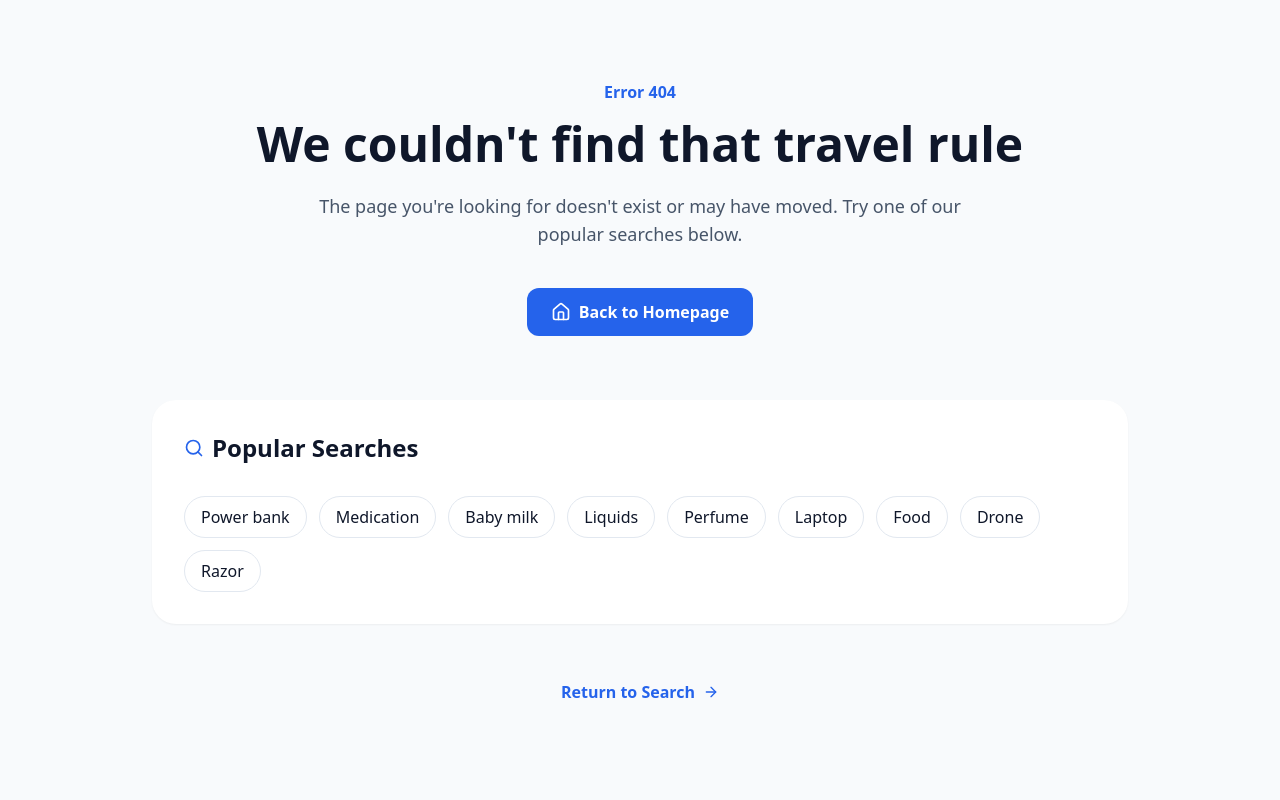
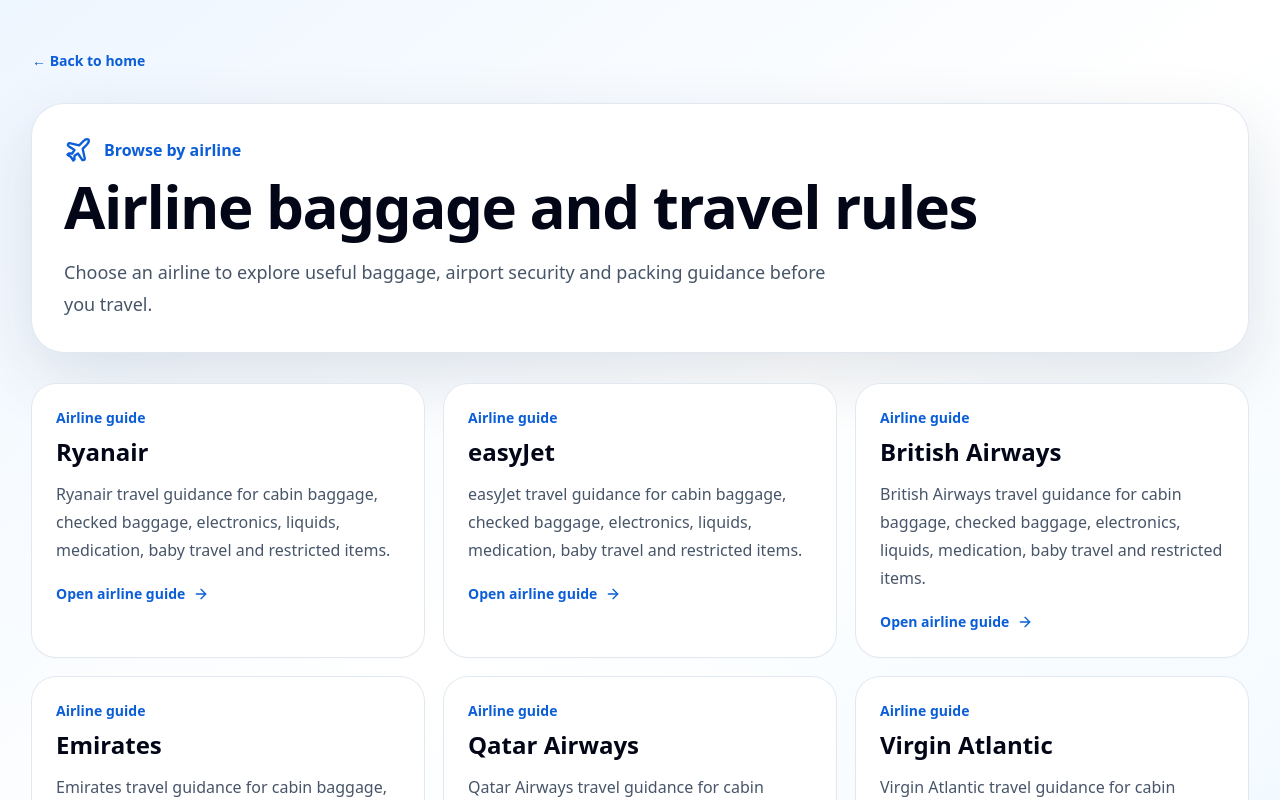
Before and after one commit to gauravmehta2702/canibringitnow-v2, a Next.js app: page /airlines in a window 1280 px wide. Before the commit this address had no page. Shown: the top 800 px of the page. Built offline with nearby package versions, Linux system fonts and the light colour scheme.

Commit message:
Airline hubs v1

```diff
--- /dev/null
+++ b/src/app/airlines/[slug]/page.tsx
@@ -0,0 +1,98 @@
+import { notFound } from 'next/navigation';
+import { ArrowLeft, ArrowRight, Plane, ShieldCheck } from 'lucide-react';
+import { getAirlineBySlug, getAirlines } from '@/lib/airlineUtils';
+
+export function generateStaticParams() {
+  return getAirlines().map((airline) => ({
+    slug: airline.slug,
+  }));
+}
+
+export function generateMetadata({ params }: { params: { slug: string } }) {
+  const airline = getAirlineBySlug(params.slug);
+
+  if (!airline) {
+    return {
+      title: 'Airline not found | Can I Bring It Now',
+    };
+  }
+
+  return {
+    title: `${airline.name} Baggage Rules | Can I Bring It Now`,
+    description: airline.description,
+  };
+}
+
+export default function AirlinePage({ params }: { params: { slug: string } }) {
+  const airline = getAirlineBySlug(params.slug);
+
+  if (!airline) {
+    notFound();
+  }
+
+  return (
+    <main className="min-h-screen bg-slate-50">
+      <section className="bg-gradient-to-br from-brand-50 via-white to-sky-50">
+        <div className="mx-auto max-w-7xl px-5 py-12 md:px-8">
+          <a href="/airlines/" className="inline-flex items-center gap-2 text-sm font-semibold text-brand-600">
+            <ArrowLeft className="h-4 w-4" />
+            All airlines
+          </a>
+
+          <div className="mt-8 rounded-[2rem] bg-white p-8 shadow-soft ring-1 ring-slate-200">
+            <div className="flex items-center gap-3">
+              <Plane className="h-7 w-7 text-brand-600" />
+              <p className="font-semibold text-brand-600">Airline guide</p>
+            </div>
+
+            <h1 className="mt-3 text-4xl font-black tracking-tight text-slate-950 md:text-6xl">
+              {airline.name} baggage and travel rules
+            </h1>
+
+            <p className="mt-5 max-w-3xl text-lg leading-8 text-slate-600">
+              {airline.description}
+            </p>
+          </div>
+
+          <div className="mt-8 rounded-3xl bg-slate-950 p-8 text-white">
+            <div className="flex items-center gap-3">
+              <ShieldCheck className="h-7 w-7 text-green-300" />
+              <h2 className="text-2xl font-bold">Before flying with {airline.name}</h2>
+            </div>
+
+            <ul className="mt-5 list-disc space-y-2 pl-5 leading-7 text-slate-300">
+              <li>Check your airline baggage allowance before travelling.</li>
+              <li>Confirm cabin and checked baggage rules for restricted items.</li>
+              <li>Verify airport security and destination customs guidance where relevant.</li>
+            </ul>
+          </div>
+
+          <div className="mt-8">
+            <p className="font-semibold text-brand-600">Useful checks</p>
+            <h2 className="mt-2 text-3xl font-bold text-slate-950">
+              Popular rules for {airline.name} passengers
+            </h2>
+
+            <div className="mt-8 grid gap-5 md:grid-cols-2 lg:grid-cols-3">
+              {airline.rules.map((rule) => (
+                <a
+                  key={rule.slug}
+                  href={`/rules/${rule.slug}/`}
+                  className="rounded-3xl bg-white p-6 shadow-sm ring-1 ring-slate-200 transition hover:-translate-y-1 hover:shadow-soft"
+                >
+                  <p className="text-sm font-semibold text-brand-600">{rule.category}</p>
+                  <h3 className="mt-2 text-xl font-bold text-slate-950">{rule.item}</h3>
+                  <p className="mt-3 text-sm leading-6 text-slate-600">{rule.shortAnswer}</p>
+
+                  <span className="mt-5 inline-flex items-center gap-2 text-sm font-semibold text-brand-600">
+                    Read rule <ArrowRight className="h-4 w-4" />
+                  </span>
+                </a>
+              ))}
+            </div>
+          </div>
+        </div>
+      </section>
+    </main>
+  );
+}
--- /dev/null
+++ b/src/app/airlines/page.tsx
@@ -0,0 +1,53 @@
+import { ArrowRight, Plane } from 'lucide-react';
+import { getAirlines } from '@/lib/airlineUtils';
+
+export const metadata = {
+  title: 'Airline Baggage Rules | Can I Bring It Now',
+  description: 'Browse airline baggage and travel item guidance for Ryanair, easyJet, British Airways, Emirates, Qatar Airways and more.',
+};
+
+export default function AirlinesPage() {
+  const airlines = getAirlines();
+
+  return (
+    <main className="min-h-screen bg-slate-50">
+      <section className="bg-gradient-to-br from-brand-50 via-white to-sky-50">
+        <div className="mx-auto max-w-7xl px-5 py-12 md:px-8">
+          <a href="/" className="text-sm font-semibold text-brand-600">← Back to home</a>
+
+          <div className="mt-8 rounded-[2rem] bg-white p-8 shadow-soft ring-1 ring-slate-200">
+            <div className="flex items-center gap-3">
+              <Plane className="h-7 w-7 text-brand-600" />
+              <p className="font-semibold text-brand-600">Browse by airline</p>
+            </div>
+
+            <h1 className="mt-3 text-4xl font-black tracking-tight text-slate-950 md:text-6xl">
+              Airline baggage and travel rules
+            </h1>
+
+            <p className="mt-5 max-w-3xl text-lg leading-8 text-slate-600">
+              Choose an airline to explore useful baggage, airport security and packing guidance before you travel.
+            </p>
+          </div>
+
+          <div className="mt-8 grid gap-5 md:grid-cols-2 lg:grid-cols-3">
+            {airlines.map((airline) => (
+              <a
+                key={airline.slug}
+                href={`/airlines/${airline.slug}/`}
+                className="rounded-3xl bg-white p-6 shadow-sm ring-1 ring-slate-200 transition hover:-translate-y-1 hover:shadow-soft"
+              >
+                <p className="text-sm font-semibold text-brand-600">Airline guide</p>
+                <h2 className="mt-2 text-2xl font-bold text-slate-950">{airline.name}</h2>
+                <p className="mt-3 leading-7 text-slate-600">{airline.description}</p>
+                <span className="mt-5 inline-flex items-center gap-2 text-sm font-semibold text-brand-600">
+                  Open airline guide <ArrowRight className="h-4 w-4" />
+                </span>
+              </a>
+            ))}
+          </div>
+        </div>
+      </section>
+    </main>
+  );
+}
--- /dev/null
+++ b/src/lib/airlineUtils.ts
@@ -0,0 +1,25 @@
+import { airlines, rules } from '@/data/rules';
+
+export function airlineSlug(value: string) {
+  return value.toLowerCase().replace(/&/g, 'and').replace(/[^a-z0-9]+/g, '-').replace(/^-|-$/g, '');
+}
+
+export function getAirlines() {
+  return airlines.map((airline) => {
+    const matchingRules = rules.filter((rule) => {
+      const text = [rule.item, rule.category, rule.shortAnswer, ...rule.tags].join(' ').toLowerCase();
+      return text.includes(airline.toLowerCase());
+    });
+
+    return {
+      name: airline,
+      slug: airlineSlug(airline),
+      rules: matchingRules.length ? matchingRules : rules.slice(0, 8),
+      description: `${airline} travel guidance for cabin baggage, checked baggage, electronics, liquids, medication, baby travel and restricted items.`,
+    };
+  });
+}
+
+export function getAirlineBySlug(slug: string) {
+  return getAirlines().find((airline) => airline.slug === slug);
+}
```
